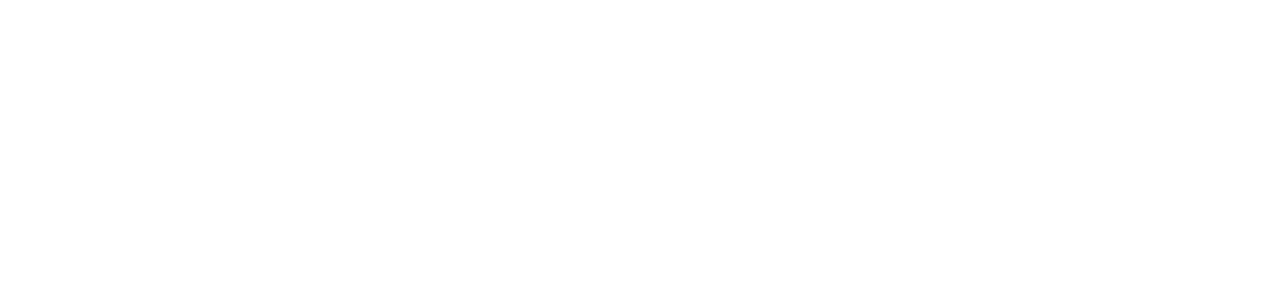
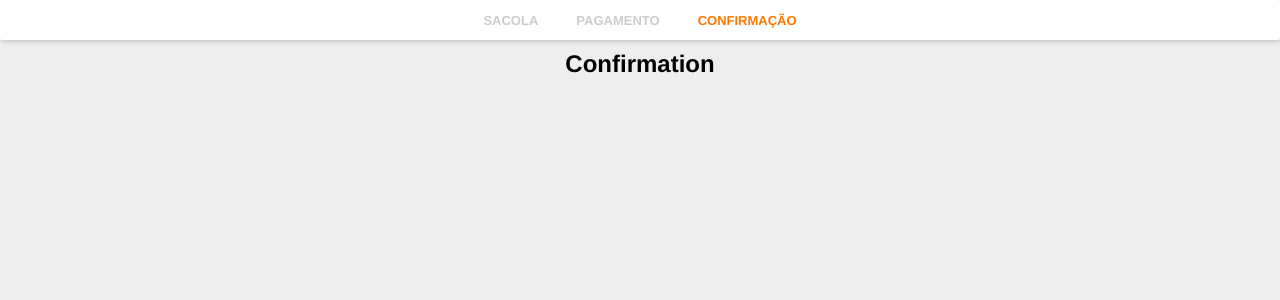
Before and after one commit to DevVictor19/Belezanaweb-cart-checkout, a React (Vite) app: page /checkout/confirmation in a window 1280 px wide. Before the commit this address had no page. Shown: the top 300 px of the page. Built offline with nearby package versions, Linux system fonts and the light colour scheme.

Commit message:
criando novas rotas

```diff
--- /dev/null
+++ b/src/components/checkout-confirmation/index.tsx
@@ -0,0 +1,5 @@
+import React from "react";
+
+export function CheckoutConfirmation() {
+  return <h1>Confirmation</h1>;
+}
--- a/src/components/checkout-navbar/index.tsx
+++ b/src/components/checkout-navbar/index.tsx
@@ -11,6 +11,7 @@ export function CheckoutNavbar() {
           <NavLink
             className={({ isActive }) => (isActive ? "active" : undefined)}
             to="/checkout"
+            end
           >
             SACOLA
           </NavLink>
--- /dev/null
+++ b/src/components/checkout-payment/index.tsx
@@ -0,0 +1,5 @@
+import React from "react";
+
+export function CheckoutPayment() {
+  return <h1>Payments</h1>;
+}
--- a/src/routes.tsx
+++ b/src/routes.tsx
@@ -4,6 +4,8 @@ import { BrowserRouter, Routes, Route } from "react-router-dom";
 import { Home } from "./pages/home";
 import { Checkout } from "./pages/checkout";
 import { CheckoutResume } from "./components/checkout-resume";
+import { CheckoutPayment } from "./components/checkout-payment";
+import { CheckoutConfirmation } from "./components/checkout-confirmation";
 
 export function AppRoutes() {
   return (
@@ -12,6 +14,8 @@ export function AppRoutes() {
         <Route path="/" element={<Home />} />
         <Route path="checkout" element={<Checkout />}>
           <Route index element={<CheckoutResume />} />
+          <Route path="payment" element={<CheckoutPayment />} />
+          <Route path="confirmation" element={<CheckoutConfirmation />} />
         </Route>
       </Routes>
     </BrowserRouter>
```
